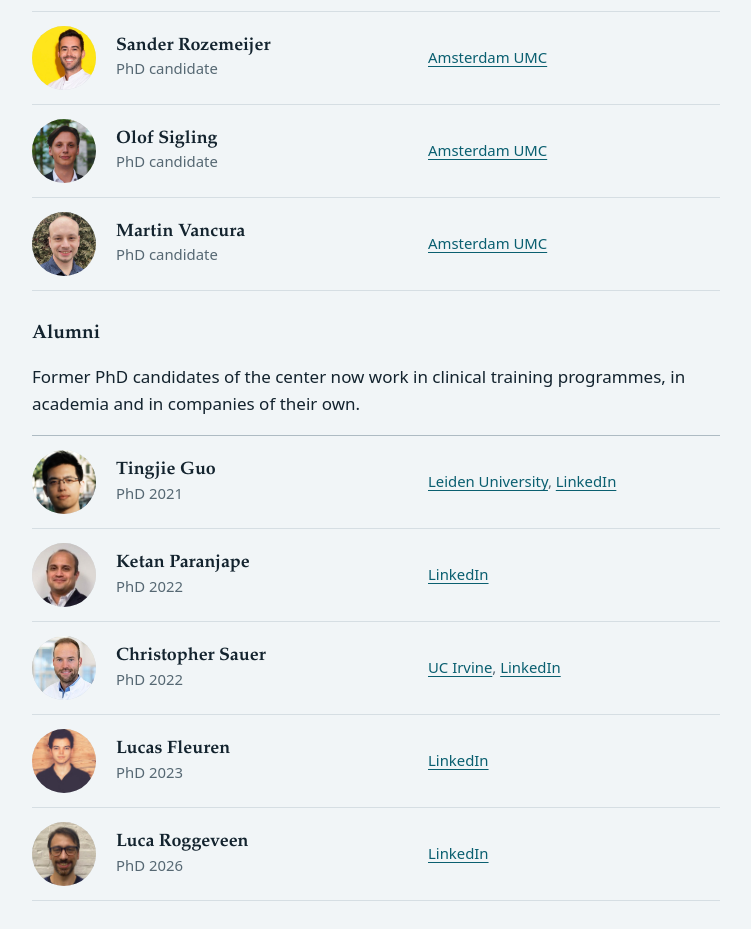
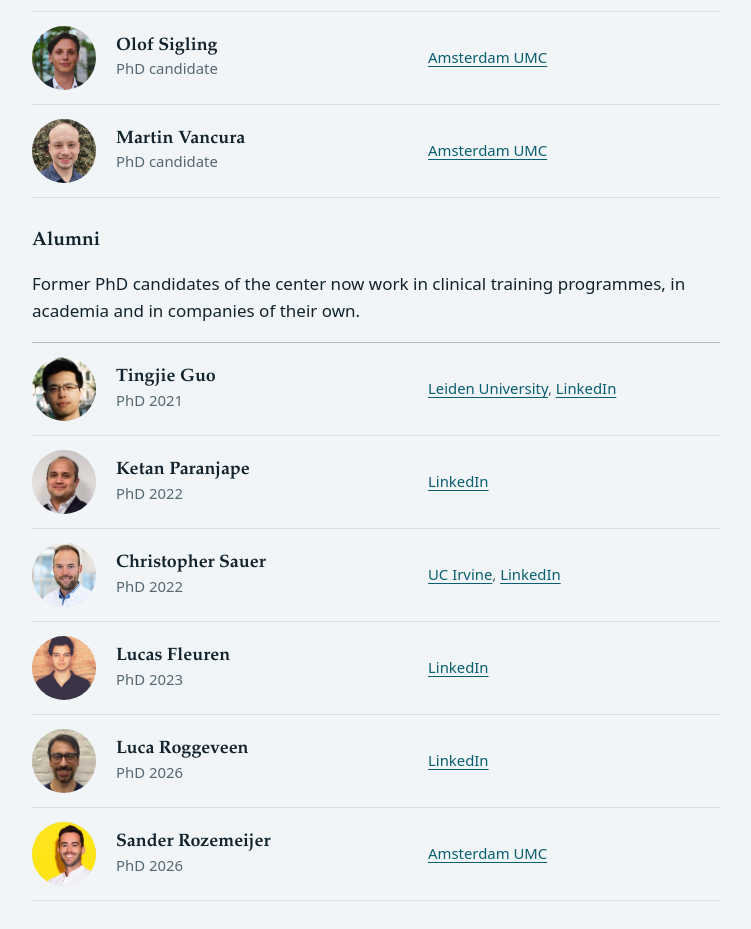
Before and after one commit to paulelbers/amsterdammedicaldatascience.nl, a plain HTML site: page c4i/index.html in a window 1280 px wide. Shown: the part 7403-8332 px from the top of the page, without its empty margins (352-1103 px from the left). Drawn offline with Linux system fonts and the light colour scheme.

Commit message:
C4I page: Sander Rozemeijer is now an alumnus (PhD 2026)
Co-Authored-By: Claude Opus 5.5 <noreply@anthropic.com>
Claude-Session: https://claude.ai/code/session_01N4rQkbrz2QjUTEf5v7DHfW

```diff
--- a/c4i/index.html
+++ b/c4i/index.html
@@ -442,11 +442,6 @@ footer .page { display: grid; grid-template-columns: var(--margin-col) minmax(0,
           <div><span class="links"><a href="https://www.amsterdamumc.org/en/research/researchers/martijn-otten" target="_blank" rel="noopener">Amsterdam UMC</a>, <a href="https://www.linkedin.com/in/martijn-otten-75444a195/" target="_blank" rel="noopener">LinkedIn</a></span></div>
         </li>
         <li>
-          <img src="../images/sr.jpg" alt="" width="64" height="64">
-          <div><b>Sander Rozemeijer</b><span>PhD candidate</span></div>
-          <div><span class="links"><a href="https://www.amsterdamumc.org/en/research/researchers/sander-rozemeijer" target="_blank" rel="noopener">Amsterdam UMC</a></span></div>
-        </li>
-        <li>
           <img src="../images/os.jpg" alt="" width="64" height="64">
           <div><b>Olof Sigling</b><span>PhD candidate</span></div>
           <div><span class="links"><a href="https://www.amsterdamumc.org/en/research/researchers/olof-sigling" target="_blank" rel="noopener">Amsterdam UMC</a></span></div>
@@ -484,6 +479,11 @@ footer .page { display: grid; grid-template-columns: var(--margin-col) minmax(0,
           <img src="../images/lr.jpg" alt="" width="64" height="64">
           <div><b>Luca Roggeveen</b><span>PhD 2026</span></div>
           <div><span class="links"><a href="https://www.linkedin.com/in/luca-roggeveen-9b4a06b8/" target="_blank" rel="noopener">LinkedIn</a></span></div>
+        </li>
+        <li>
+          <img src="../images/sr.jpg" alt="" width="64" height="64">
+          <div><b>Sander Rozemeijer</b><span>PhD 2026</span></div>
+          <div><span class="links"><a href="https://www.amsterdamumc.org/en/research/researchers/sander-rozemeijer" target="_blank" rel="noopener">Amsterdam UMC</a></span></div>
         </li>
       </ul>
       <h3>Collaboration</h3>
```
